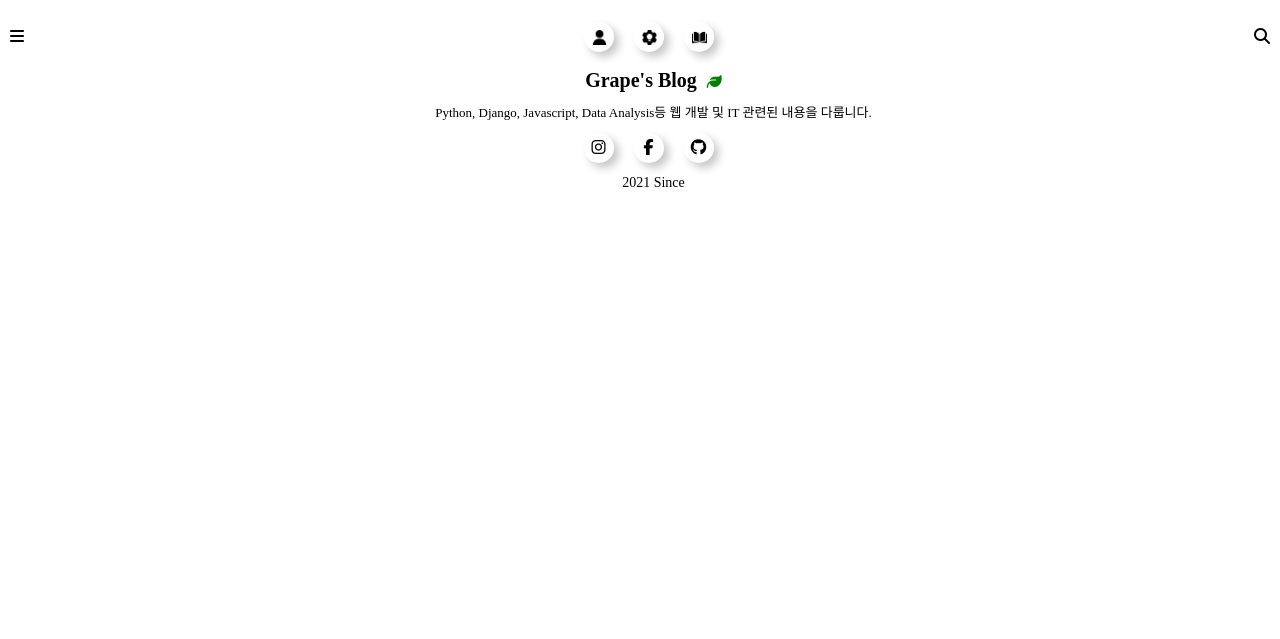
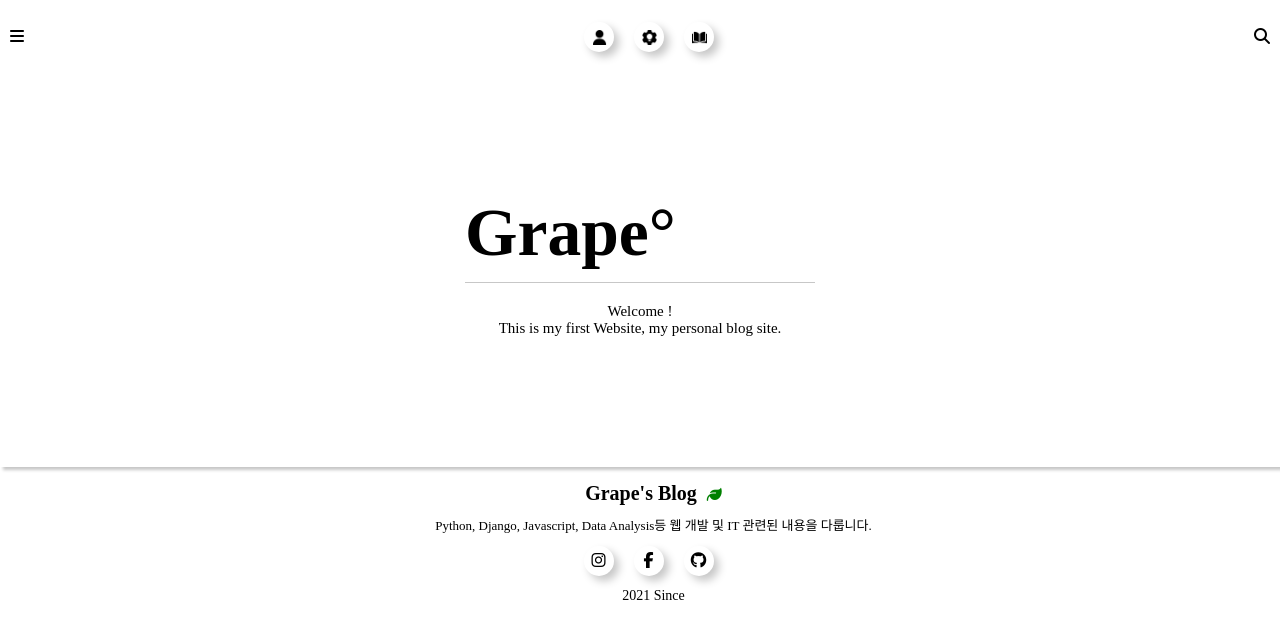
Before and after one commit to grape-git/blog_site, a Django app: page / in a window 1280 px wide. Shown: the top 639 px of the page. Run offline with Django 3.2, Linux system fonts and the light colour scheme; some libraries are stand-ins or nearby versions.

Commit message:
1 commit

```diff
--- /dev/null
+++ b/mainapp/templates/mainapp/main.html
@@ -0,0 +1,16 @@
+{% extends 'base.html' %}
+
+{% block content %}
+    <div class="banner">
+        <div class="banner-total">
+            <h2 class="banner-title">
+                <a href="">Grape°</a>
+            </h2>
+            <p class="banner-content">
+                Welcome !<br/>
+                This is my first Website,
+                my personal blog site.
+            </p>
+        </div>
+    </div>
+{% endblock %}
--- a/mainapp/views.py
+++ b/mainapp/views.py
@@ -5,4 +5,4 @@ from django.shortcuts import render
 
 
 def hello_main(request):
-    return render(request, 'base.html')
+    return render(request, 'mainapp/main.html')
--- a/static/css/base.css
+++ b/static/css/base.css
@@ -137,6 +137,38 @@ z-index: 95;
     display: block;
 }
 
+/* banner css */
+.banner {
+  display: flex;
+  flex-direction: column;
+  justify-content: center;
+  box-shadow: 3px 3px 3px #c7c7c7,
+               -4px -4px 8px #ffffff;
+}
+
+.banner-total {
+  display: flex;
+  flex-direction: column;
+  /* justify-content: center; */
+  align-items: center;
+  margin: 130px 25px;
+  font-size: 45px;
+}
+
+.banner-title {
+  display: block;
+  width: 350px;
+  border-bottom: 1px solid #c7c7c7;
+  padding-bottom: 10px;
+}
+
+.banner-content {
+  text-align: center;
+  padding-top: 20px;
+  font-weight: 200;
+  font-size: 15px;
+}
+
 /* footer */
 .footer {
   margin: 15px 0;
@@ -146,7 +178,7 @@ z-index: 95;
 }
 
 .footer-total {
-    padding-left: 27px;
+    padding-left: 11px;
 }
 
 .footer-title {
@@ -210,16 +242,15 @@ z-index: 95;
     padding-right: 20px;
   }
 
-  /* desktop banner */
-  /* .banner-title {
-    width: 450px;
-  } */
-
   /* desktop footer */
   .footer-title {
     font-size: 20px;
   }
 
+  .footer-total {
+    padding-left: 27px;
+}
+
   .footer-content {
     font-size: 13px;
   }
--- a/templates/footer.html
+++ b/templates/footer.html
@@ -1,7 +1,4 @@
     <footer class="footer">
-      <div class="container">
-        <div class="row">
-          <div class="col-12">
       <div class="footer-total">
         <h1 class="footer-title">Grape's Blog<i class="fas fa-leaf"></i></h1>
         <p class="footer-content">Python, Django, Javascript, Data Analysis등 웹 개발 및 IT 관련된 내용을 다룹니다.</p>
@@ -12,7 +9,4 @@
         </ul>
         <p class="footer-last">2021 Since</p>
       </div>
-          </div>
-        </div>
-      </div>
     </footer>
```
Lines whose indentation alone changed are shown as unchanged.
